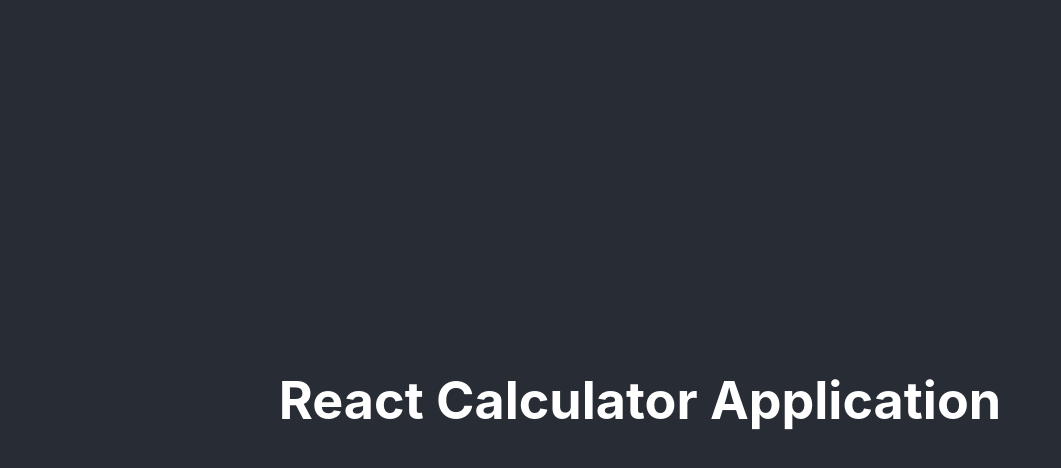
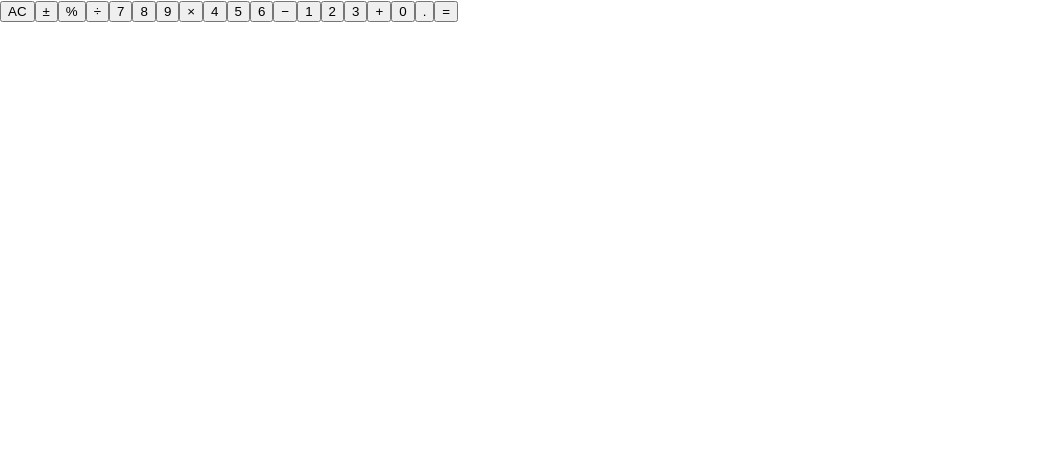
Before and after one commit to CBStanley12/react-calculator, a React (Create React App) app: page / in a window 1280 px wide. Shown: the top 468 px of the page, without its empty margins (0-1061 px from the left). Built offline with nearby package versions, Linux system fonts and the light colour scheme.

Commit message:
feat: add reusable button component and render calculator buttons

```diff
--- a/src/App.js
+++ b/src/App.js
@@ -12,13 +12,31 @@
 
   render() {
     return (
-      <div className="App">
-        <header className="App-header">
-          <h1>React Calculator Application</h1>
-        </header>
+      <div>
+        <Button id="clear" value="clear" display="AC" />
+        <Button id="sign" value="+/-" display="±" />
+        <Button id="percent" value="%" display="%" />
+        <Button id="divide" value="/" display="÷" />
+        <Button id="seven" value="7" display="7" />
+        <Button id="eight" value="8" display="8" />
+        <Button id="nine" value="9" display="9" />
+        <Button id="multiply" value="*" display="×" />
+        <Button id="four" value="4" display="4" />
+        <Button id="five" value="5" display="5" />
+        <Button id="six" value="6" display="6" />
+        <Button id="subtract" value="-" display="−" />
+        <Button id="one" value="1" display="1" />
+        <Button id="two" value="2" display="2" />
+        <Button id="three" value="3" display="3" />
+        <Button id="add" value="+" display="+" />
+        <Button id="zero" value="0" display="0" />
+        <Button id="decimal" value="." display="." />
+        <Button id="equals" value="=" display="=" />
       </div>
     );
   }
 }
 
+const Button = props => <button type="button" id={props.id} value={props.value}>{props.display}</button>;
+
 export default Calculator;
```
